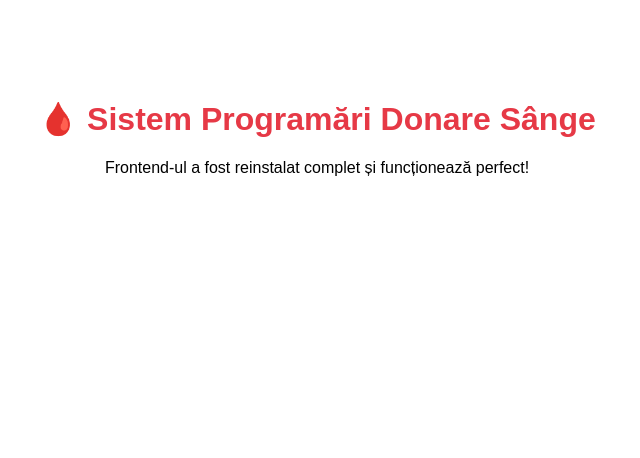
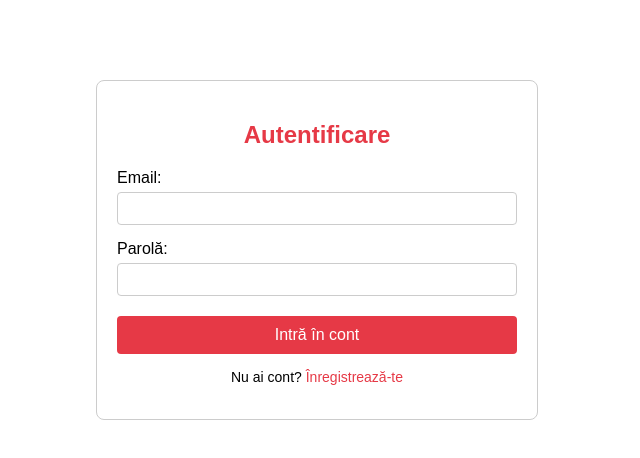
Before and after one commit to tomelu20/Donare-de-snage, a React app in the folder frontend/: page / in a window 1280 px wide. Shown: the top 458 px of the page, without its empty margins (323-963 px from the left). Built offline with nearby package versions, Linux system fonts and the light colour scheme; the HTML template or start-up script is replaced by a standard one.

Commit message:
Done: login + register

```diff
--- a/frontend/src/App.jsx
+++ b/frontend/src/App.jsx
@@ -1,10 +1,17 @@
-import React from 'react';
+import React, { useState } from 'react';
+import Login from './Login';
+import Register from './Register';
 
 function App() {
+  const [currentScreen, setCurrentScreen] = useState('login'); // poate fi 'login' sau 'register'
+
   return (
-    <div style={{ textAlign: 'center', marginTop: '100px', fontFamily: 'sans-serif' }}>
-      <h1 style={{ color: '#e63946' }}>🩸 Sistem Programări Donare Sânge</h1>
-      <p>Frontend-ul a fost reinstalat complet și funcționează perfect!</p>
+    <div>
+      {currentScreen === 'login' ? (
+        <Login onSwitch={() => setCurrentScreen('register')} />
+      ) : (
+        <Register onSwitch={() => setCurrentScreen('login')} />
+      )}
     </div>
   );
 }
--- /dev/null
+++ b/frontend/src/Login.jsx
@@ -0,0 +1,65 @@
+import React, { useState } from 'react';
+import axios from 'axios';
+
+function Login({ onSwitch }) {
+  const [email, setEmail] = useState('');
+  const [password, setPassword] = useState('');
+  const [error, setError] = useState('');
+
+  const handleLogin = async (e) => {
+    e.preventDefault();
+    setError('');
+
+    try {
+      const response = await axios.post('http://127.0.0.1:8000/auth/login', {
+        email: email,
+        password: password
+      });
+      alert('Logare reușită! Bine ai venit, ' + response.data.name);
+    } catch (err) {
+      setError(err.response?.data?.detail || 'A apărut o eroare la logare.');
+    }
+  };
+
+  return (
+    <div style={{ maxWidth: '400px', margin: '80px auto', padding: '20px', border: '1px solid #ccc', borderRadius: '8px', fontFamily: 'sans-serif' }}>
+      <h2 style={{ textAlign: 'center', color: '#e63946' }}>Autentificare</h2>
+
+      {error && <p style={{ color: 'red', backgroundColor: '#ffe3e3', padding: '10px', borderRadius: '4px' }}>{error}</p>}
+
+      <form onSubmit={handleLogin}>
+        <div style={{ marginBottom: '15px' }}>
+          <label style={{ display: 'block', marginBottom: '5px' }}>Email:</label>
+          <input
+            type="email"
+            value={email}
+            onChange={(e) => setEmail(e.target.value)}
+            required
+            style={{ width: '100%', padding: '8px', borderRadius: '4px', border: '1px solid #ccc', boxSizing: 'border-box' }}
+          />
+        </div>
+
+        <div style={{ marginBottom: '20px' }}>
+          <label style={{ display: 'block', marginBottom: '5px' }}>Parolă:</label>
+          <input
+            type="password"
+            value={password}
+            onChange={(e) => setPassword(e.target.value)}
+            required
+            style={{ width: '100%', padding: '8px', borderRadius: '4px', border: '1px solid #ccc', boxSizing: 'border-box' }}
+          />
+        </div>
+
+        <button type="submit" style={{ width: '100%', padding: '10px', backgroundColor: '#e63946', color: 'white', border: 'none', borderRadius: '4px', cursor: 'pointer', fontSize: '16px' }}>
+          Intră în cont
+        </button>
+      </form>
+
+      <p style={{ textAlign: 'center', marginTop: '15px', fontSize: '14px' }}>
+        Nu ai cont? <button onClick={onSwitch} style={{ background: 'none', border: 'none', color: '#e63946', cursor: 'pointer', fontWeight: 'bold', padding: 0, font: 'inherit' }}>Înregistrează-te</button>
+      </p>
+    </div>
+  );
+}
+
+export default Login;
--- /dev/null
+++ b/frontend/src/Register.jsx
@@ -0,0 +1,115 @@
+import React, { useState } from 'react';
+import axios from 'axios';
+
+function Register({ onSwitch }) {
+  const [name, setName] = useState('');
+  const [surname, setSurname] = useState('');
+  const [phone, setPhone] = useState('');
+  const [email, setEmail] = useState('');
+  const [password, setPassword] = useState('');
+  const [error, setError] = useState('');
+  const [success, setSuccess] = useState('');
+
+  const handleRegister = async (e) => {
+    e.preventDefault();
+    setError('');
+    setSuccess('');
+
+    try {
+      await axios.post('http://127.0.0.1:8000/auth/register', {
+        name: name,
+        surname: surname,
+        phone: phone,
+        email: email,
+        password: password
+      });
+
+      setSuccess('Contul a fost creat cu succes! Te poți loga acum.');
+      // Ștergem câmpurile din formular după succes
+      setName('');
+      setSurname('');
+      setPhone('');
+      setEmail('');
+      setPassword('');
+    } catch (err) {
+      setError(err.response?.data?.detail || 'A apărut o eroare la înregistrare.');
+    }
+  };
+
+  return (
+    <div style={{ maxWidth: '400px', margin: '80px auto', padding: '20px', border: '1px solid #ccc', borderRadius: '8px', fontFamily: 'sans-serif' }}>
+      <h2 style={{ textAlign: 'center', color: '#e63946' }}>Înregistrare</h2>
+
+      {error && <p style={{ color: 'red', backgroundColor: '#ffe3e3', padding: '10px', borderRadius: '4px' }}>{error}</p>}
+      {success && <p style={{ color: 'green', backgroundColor: '#e3ffe3', padding: '10px', borderRadius: '4px' }}>{success}</p>}
+
+      <form onSubmit={handleRegister}>
+        <div style={{ display: 'flex', gap: '10px', marginBottom: '15px' }}>
+          <div style={{ flex: 1 }}>
+            <label style={{ display: 'block', marginBottom: '5px' }}>Nume:</label>
+            <input
+              type="text"
+              value={name}
+              onChange={(e) => setName(e.target.value)}
+              required
+              style={{ width: '100%', padding: '8px', borderRadius: '4px', border: '1px solid #ccc', boxSizing: 'border-box' }}
+            />
+          </div>
+          <div style={{ flex: 1 }}>
+            <label style={{ display: 'block', marginBottom: '5px' }}>Prenume:</label>
+            <input
+              type="text"
+              value={surname}
+              onChange={(e) => setSurname(e.target.value)}
+              required
+              style={{ width: '100%', padding: '8px', borderRadius: '4px', border: '1px solid #ccc', boxSizing: 'border-box' }}
+            />
+          </div>
+        </div>
+
+        <div style={{ marginBottom: '15px' }}>
+          <label style={{ display: 'block', marginBottom: '5px' }}>Telefon:</label>
+          <input
+            type="tel"
+            value={phone}
+            onChange={(e) => setPhone(e.target.value)}
+            required
+            style={{ width: '100%', padding: '8px', borderRadius: '4px', border: '1px solid #ccc', boxSizing: 'border-box' }}
+          />
+        </div>
+
+        <div style={{ marginBottom: '15px' }}>
+          <label style={{ display: 'block', marginBottom: '5px' }}>Email:</label>
+          <input
+            type="email"
+            value={email}
+            onChange={(e) => setEmail(e.target.value)}
+            required
+            style={{ width: '100%', padding: '8px', borderRadius: '4px', border: '1px solid #ccc', boxSizing: 'border-box' }}
+          />
+        </div>
+
+        <div style={{ marginBottom: '20px' }}>
+          <label style={{ display: 'block', marginBottom: '5px' }}>Parolă:</label>
+          <input
+            type="password"
+            value={password}
+            onChange={(e) => setPassword(e.target.value)}
+            required
+            style={{ width: '100%', padding: '8px', borderRadius: '4px', border: '1px solid #ccc', boxSizing: 'border-box' }}
+          />
+        </div>
+
+        <button type="submit" style={{ width: '100%', padding: '10px', backgroundColor: '#e63946', color: 'white', border: 'none', borderRadius: '4px', cursor: 'pointer', fontSize: '16px' }}>
+          Creează cont
+        </button>
+      </form>
+
+      <p style={{ textAlign: 'center', marginTop: '15px', fontSize: '14px' }}>
+        Ai deja cont? <button onClick={onSwitch} style={{ background: 'none', border: 'none', color: '#e63946', cursor: 'pointer', fontWeight: 'bold', padding: 0, font: 'inherit' }}>Conectează-te</button>
+      </p>
+    </div>
+  );
+}
+
+export default Register;
```
